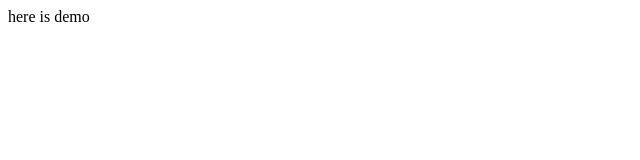
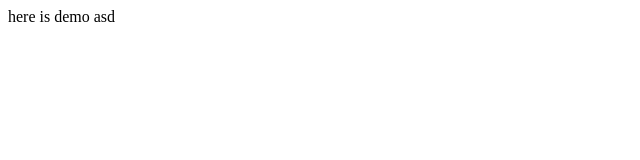
Before and after one commit to raghava116/demo, a plain HTML site: page index.html in a window 1280 px wide. Shown: the full height of the page, 0-640 px from the left. Drawn offline with Linux system fonts and the light colour scheme.

Commit message:
new changes

```diff
--- a/index.html
+++ b/index.html
@@ -4,7 +4,7 @@
 	<title>Demo</title>
 </head>
 <body>
-	here is demo
+	here is demo asd
 
 </body>
 </html>
```
